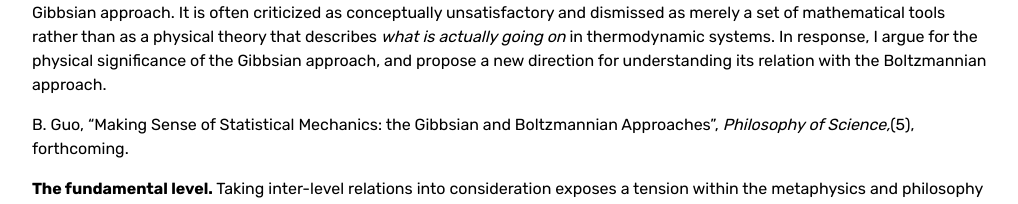
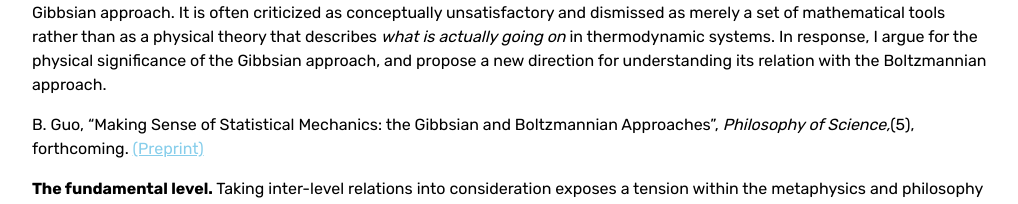
Before and after one commit to bixinguo/bixinguo.github.io, a plain HTML site: page index.html in a window 1280 px wide. Shown: the part 1149-1353 px from the top of the page, without its empty margins (34-1052 px from the left). Drawn offline with Linux system fonts and the light colour scheme.

Commit message:
Add preprint link to Guo's work on statistical mechanics
Updated reference to include a link to the preprint version.

```diff
--- a/index.html
+++ b/index.html
@@ -105,7 +105,7 @@ a:visited {
   	  </ul>
  <i>This work won the 17th Annual <a href="https://www.logicmathphysics.uwo.ca/?page_id=29">Clifton Memorial Prize</a> and Ernest Nagel Early-Career Scholar Essay Award by Philosophy of Science Association.</i>
 			<p> (ii) <b>Making Sense of Statistical Mechanics</b> continues to advance the debate between Boltzmannian and Gibbsian statistical mechanics. Despite the practical success of statistical mechanics, its foundations remain contested. The Boltzmannian approach has been developed and defended extensively in recent philosophy of physics literature, particularly as the microphysical underpinning of thermodynamics. In contrast, less attention has been paid to systematically developing the Gibbsian approach. It is often criticized as conceptually unsatisfactory and dismissed as merely a set of mathematical tools rather than as a physical theory that describes <i>what is actually going on</i> in thermodynamic systems. In response, I argue for the physical significance of the Gibbsian approach, and propose a new direction for understanding its relation with the Boltzmannian approach.</p>
-			<p>B. Guo, “Making Sense of Statistical Mechanics: the Gibbsian and Boltzmannian Approaches”, <i>Philosophy of Science,</i>(5), forthcoming.</p>
+			<p>B. Guo, “Making Sense of Statistical Mechanics: the Gibbsian and Boltzmannian Approaches”, <i>Philosophy of Science,</i>(5), forthcoming. <a href="https://philsci-archive.pitt.edu/id/eprint/30431/">(Preprint)</a></p>
 
   <p><b>The fundamental level.</b> Taking inter-level relations into consideration exposes a tension within the metaphysics and philosophy of physics literature. Many discussions aim to use physics as a guide to elucidate what the world <i>really</i>, <i>fundamentally</i> is like—the fundamental ontology, the fundamental laws, or the fundamental structure of the world. However, we do not yet have a confirmed fundamental theory of physics. In this case, what can we possibly say about the fundamental that is properly informed by our best theories of physics? My paper offers a starting point to address this question. It focuses on the literature on the ontology of quantum mechanics, where the problem is especially salient: Many proposals aim at drawing the fundamental ontology of the world from quantum mechanics, even though they often focus on a non-fundamental theory such as nonrelativistic quantum particle mechanics. I argue that quantum mechanics can plausibly be informative about the fundamental if it is taken as a general framework theory, which covers a range of concrete quantum theories, including the Standard Model of particle physics and string theory. I use Wavefunction Realism as an example to demonstrate what kind of ontological lessons about the world at the fundamental level the quantum framework may teach us.<p>
         	<ul style="list-style-type: disc; padding-left: 2em; margin: 0;">
```
